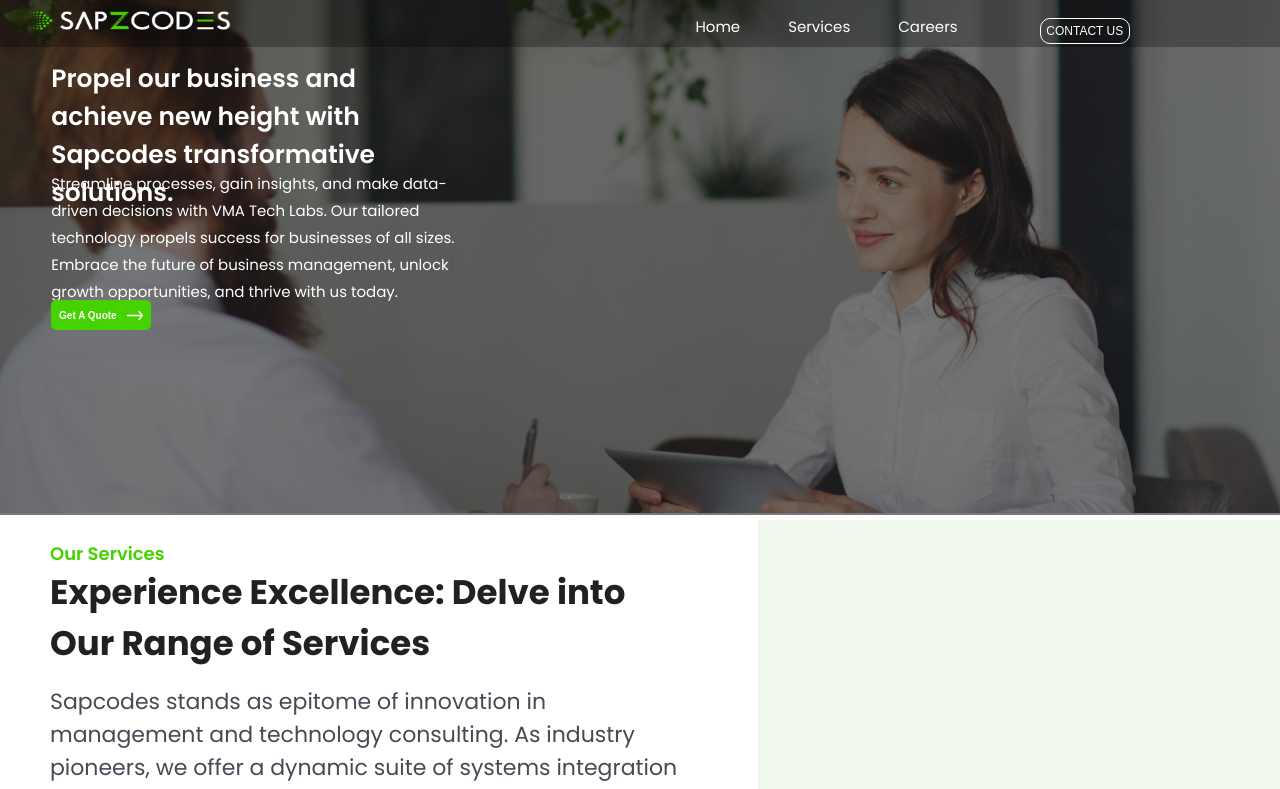
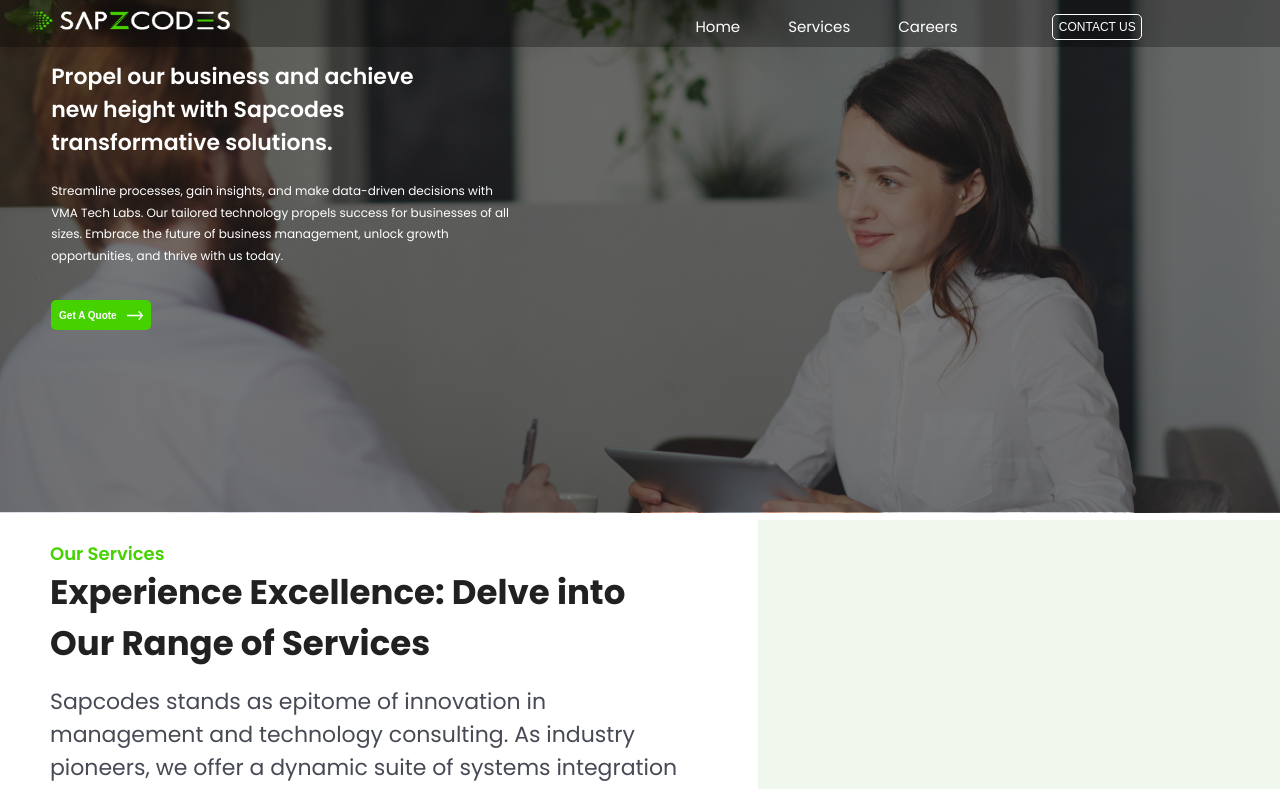
Before and after one commit to vijayaprathapkumar/sapzcodes, a Next.js app in the folder website/: page / in a window 1280 px wide. Shown: the top 789 px of the page. Built offline with nearby package versions, Linux system fonts and the light colour scheme.

Commit message:
header-scroll

```diff
--- a/website/package.json
+++ b/website/package.json
@@ -12,6 +12,7 @@
     "next": "14.2.3",
     "react": "^18",
     "react-dom": "^18",
+    "react-icons": "^5.2.1",
     "react-slick": "^0.30.2",
     "slick-carousel": "^1.8.1",
     "styled-components": "^6.1.11"
--- a/website/src/components/banner/Banner.styled.tsx
+++ b/website/src/components/banner/Banner.styled.tsx
@@ -26,13 +26,16 @@ export const BackgroundGradient = styled.div`
   top: 0;
   z-index: 0;
   ${breakpoints.xs} {
+    height: 96%;
+  }
+  ${breakpoints.md} {
     height: 98%;
   }
-  ${breakpoints.md} {
-    height: 99%;
+  ${breakpoints.lg} {
+    height: 98.4%;
   }
   ${breakpoints.xl} {
-    height: 99.5%;
+    height: 99%;
   }
 `;
 export const MainContent = styled.div`
@@ -45,9 +48,9 @@ export const MainContent = styled.div`
   font-size: 40px;
   color: ${theme.colors.white};
   ${breakpoints.xs} {
-    top: 40px;
-    width: 130px;
-    font-weight: 400;
+    top: 30px;
+    width: 180px;
+    font-weight: 600;
     font-size: 10px;
   }
   ${breakpoints.md} {
@@ -56,18 +59,18 @@ export const MainContent = styled.div`
     width: 300px;
     z-index: 2;
     font-weight: 600;
-    font-size: 20px;
+    font-size: 18px;
   }
   ${breakpoints.lg} {
     left: 4%;
-    width: 350px;
-    font-size: 25px;
+    width: 390px;
+    font-size: 22px;
   }
   ${breakpoints.xl} {
     top: 110px;
     left: 5%;
     width: 600px;
-    font-size: 40px;
+    font-size: 35px;
   }
 `;
 export const SubContent = styled.div`
@@ -81,25 +84,26 @@ export const SubContent = styled.div`
 
   ${breakpoints.xs} {
     top: 80px;
-    width: 220px;
-    font-size: 6px;
+    width: 200px;
+    font-size: 5px;
   }
   ${breakpoints.md} {
-    top: 145px;
+    top: 155px;
     left: 5%;
     width: 350px;
-    font-size: 10px;
+    font-size: 9px;
   }
   ${breakpoints.lg} {
-    top: 170px;
+    top: 180px;
     left: 4%;
-    width: 410px;
-    font-size: 15px;
+    width: 460px;
+    font-size: 12px;
   }
   ${breakpoints.xl} {
-    top: 280px;
+    top: 290px;
     left: 5%;
-    width: 600px;
+    width: 610px;
+    font-size: 14px;
   }
 `;
 export const ButtonBox = styled.div`
@@ -138,7 +142,7 @@ export const ButtonBox = styled.div`
     }
   }
   ${breakpoints.md} {
-    top: 220px;
+    top: 235px;
     left: 5%;
     height: 27px;
 
--- a/website/src/layout/header/Header.styled.tsx
+++ b/website/src/layout/header/Header.styled.tsx
@@ -5,8 +5,9 @@ import { styled } from "styled-components";
 
 interface CustomProps {
   isMobile?: boolean;
+  scrollDirection?: "up" | "down";
 }
-export const HeaderWraper = styled.div`
+export const HeaderWraper = styled.div<CustomProps>`
   display: flex;
   justify-content: space-around;
   align-items: center;
@@ -17,6 +18,11 @@ export const HeaderWraper = styled.div`
   height: 65px;
   position: fixed;
   top: 0;
+  transition: 0.3s;
+
+  ${({ scrollDirection }) => scrollDirection === "down" && `
+    top: -65px;
+  `}
 
   ${breakpoints.xs} {
     padding: 0;
@@ -49,15 +55,17 @@ export const NavLink = styled.div`
     left: 34%;
   }
   ${breakpoints.xl} {
-    left: 50%;
+    left: 48%;
   }
 `;
 export const Link = styled.a`
 color: ${theme.colors.white};
   text-decoration: none;
   position: relative;
+  transition: color 0.3s, text-decoration 0.3s;
   &:hover {
     color: ${theme.colors.green};
+    text-decoration: underline;
   }
 
   &:active {
@@ -76,7 +84,7 @@ color: ${theme.colors.white};
     color: ${theme.colors.white};
    }
    ${breakpoints.xl} {
-    bottom: 33px;
+    bottom: 36px;
     color: ${theme.colors.white};
    }
 
@@ -121,7 +129,7 @@ export const Contact = styled.div`
     color: ${theme.colors.white};
     height: 40px;
     width: 150px;
-    border-radius: 10px;
+    border-radius: 5px;
     border: 1px solid white;
     padding: 5px;
 
@@ -135,14 +143,14 @@ export const Contact = styled.div`
       color: black;
       width: 70px;
       font-size: 8px;
-      border-radius: 15px;
+      border-radius: 5px;
       border: 1px solid black;
       padding: 3px;
     }
   }
   ${breakpoints.md} {
     left: 50%;
-    bottom: 79px;
+    bottom: 83px;
 
     .contact-btn {
       background-color: transparent;
@@ -150,13 +158,13 @@ export const Contact = styled.div`
       height: 25px;
       font-size: 10px;
       width: 80px;
-      border-radius: 10px;
+      border-radius: 5px;
       border: 1px solid white;
       padding: 5px;
     }
   }
   ${breakpoints.lg} {
-    left: 62%;
+    left: 63%;
 
     .contact-btn {
       height: 26px;
--- a/website/src/layout/header/Header.tsx
+++ b/website/src/layout/header/Header.tsx
@@ -11,10 +11,11 @@ import {
   MenuWrapper,
   NavLink,
 } from "./Header.styled";
-import { useState } from "react";
+import { useEffect, useState } from "react";
 
 const HeaderComponent = () => {
   const [isMobile, setMobile] = useState(false);
+  const [scrollDirection, setScrollDirection] = useState<"up" | "down">("up");
   const toggleBar = () => {
     setMobile(!isMobile);
   };
@@ -29,8 +30,27 @@ const HeaderComponent = () => {
     });
   };
 
+  useEffect(() => {
+    let lastScrollY = window.pageYOffset;
+
+    const handleScroll = () => {
+      const currentScrollY = window.pageYOffset;
+      if (currentScrollY > lastScrollY) {
+        setScrollDirection("down");
+      } else {
+        setScrollDirection("up");
+      }
+      lastScrollY = currentScrollY;
+    };
+
+    window.addEventListener("scroll", handleScroll);
+    return () => {
+      window.removeEventListener("scroll", handleScroll);
+    };
+  }, []);
+
   return (
-    <HeaderWraper>
+    <HeaderWraper scrollDirection={scrollDirection}>
       <LogoSection>
         <LogoImage src="images/sapzcodes.png" alt="Sapzcodes" />
       </LogoSection>
```
Also changed, not shown: 1 other file (tests, documents, lock files or other folders).
